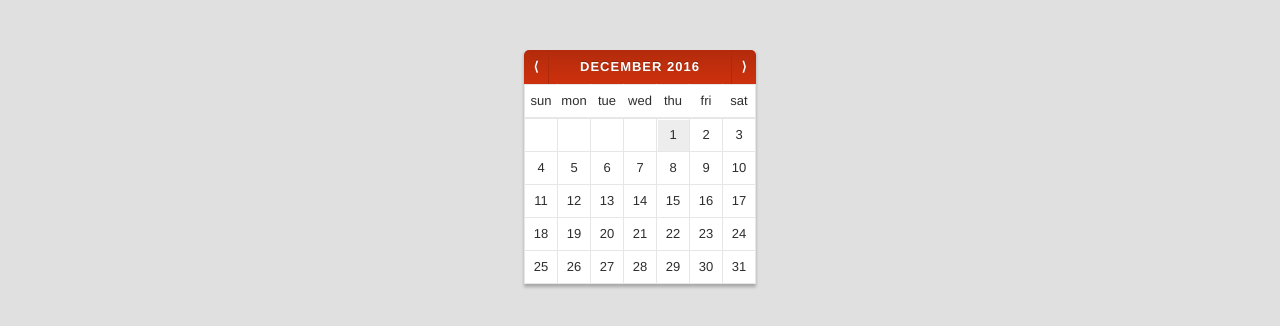
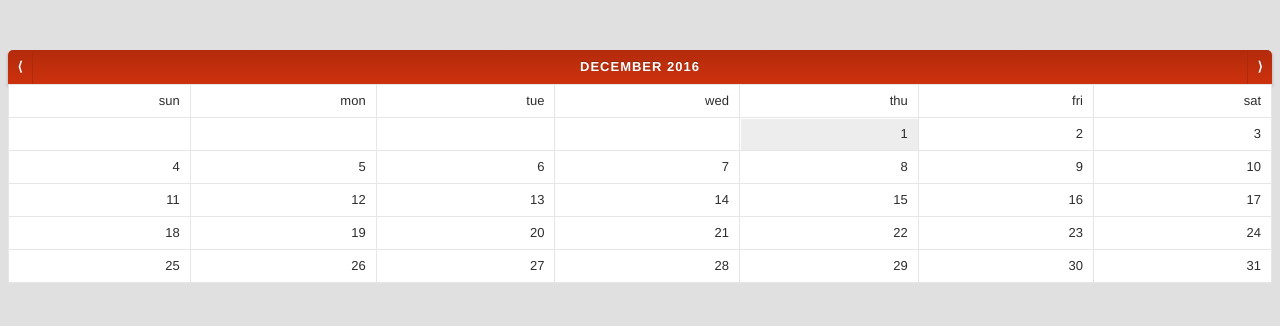
Before and after one commit to govardhan-s92/custom-calender, a plain HTML site: page index.html in a window 1280 px wide. Drawn offline with nearby package versions, Linux system fonts and the light colour scheme.

Commit message:
some changes

```diff
--- a/calendar.css
+++ b/calendar.css
@@ -2,9 +2,9 @@ body {
 	background: #e0e0e0;
 }
 #cal {
-	margin:50px auto;
+	margin:50px 0;
 	font: 13px/1.5 "Helvetica Neue", Helvetica, Arial, san-serif;
-	display:table;
+	/*display:table;*/
 	box-shadow:0px 3px 3px rgba(0, 0, 0, 0.25);
 	-moz-box-shadow:0px 3px 3px rgba(0, 0, 0, 0.25);
 	-webkit-box-shadow:0px 3px 3px rgba(0, 0, 0, 0.25);
@@ -71,23 +71,12 @@ body {
 }
 #cal td {
 	color:#2d2d2d;
-	width:30px;
+	width:1%;
 	height:30px;
 	line-height:30px;
-	text-align:center;
+	text-align:right;
 	border:1px solid #e6e6e6;
 	cursor:default;
-}
-
-#cal #day td {
-	height:26px;
-	line-height:26px;
-	text-transform:uppercase;
-	font-size:90%;
-	color:#9e9e9e;
-}
-#cal #days td:not(:last-child) {
-	border-right:1px solid #fff;
 }
 
 #cal #cal-frame td.today {
@@ -127,3 +116,7 @@ body {
 #cal #cal-frame table.curr {
 	float:right;
 }
+
+table.curr td {
+    padding: 1px 10px;
+}
--- a/calendar.js
+++ b/calendar.js
@@ -81,7 +81,7 @@ var CALENDAR = function() {
             calendar[i] = "<tr><td>" + calendar[i].join("</td><td>") + "</td></tr>";
         }
 
-        calendar = $("<table>" + calendar.join("") + "</table").addClass("curr");
+        calendar = $("<table><tr><td class=\"nil\">sun</td><td class=\"nil\">mon</td><td class=\"nil\">tue</td><td class=\"nil\">wed</td><td class=\"nil\">thu</td><td class=\"nil\">fri</td><td class=\"nil\">sat</td></tr>" + calendar.join("") + "</table").addClass("curr");
 
         $("td:empty", calendar).addClass("nil");
         if (month === new Date().getMonth()) {
--- a/index.html
+++ b/index.html
@@ -14,17 +14,6 @@
             <span class="month-year" id="label"></span>
             <span class="right button" id="next"> &rang; </span>
         </div>
-        <table id="days">
-            <tr>
-                <td>sun</td>
-                <td>mon</td>
-                <td>tue</td>
-                <td>wed</td>
-                <td>thu</td>
-                <td>fri</td>
-                <td>sat</td>
-            </tr>
-        </table>
         <div id="cal-frame">
         </div>
     </div>
```
